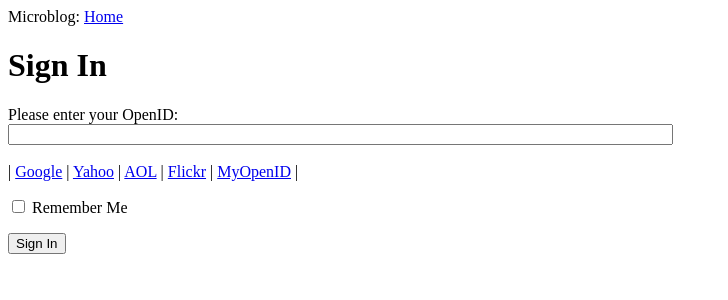
After one commit to frasanz/lflask, a Flask app: page /login in a window 1280 px wide. The commit adds this page. Shown: the top 300 px of the page, without its empty margins (0-728 px from the left). Run offline with Flask 2, Linux system fonts and the light colour scheme.

Commit message:
Ended until lesson #3

```diff
--- a/microblog/app/__init__.py
+++ b/microblog/app/__init__.py
@@ -1,4 +1,5 @@
 from flask import Flask
 
 app = Flask(__name__)
+app.config.from_object('config')
 from app  import views
--- a/microblog/app/templates/base.html
+++ b/microblog/app/templates/base.html
@@ -8,7 +8,15 @@
 	</head>
 	<body>
 		<div>Microblog: <a href="/index">Home</a></div>
-		<hr>
+		{% with messages = get_flashed_messages() %}
+		{% if messages %}
+		<ul>
+			{% for messages in messages %}
+			<li>{{ messages }}
+			{% endfor %}
+		</ul>
+		{% endif %}
+		{% endwith %}
 		{% block content %} {%endblock%}
 	</body>
 </html>
--- /dev/null
+++ b/microblog/app/templates/login.html
@@ -0,0 +1,34 @@
+<!-- extend from base layout -->
+{%extends "base.html" %}
+
+{% block content %}
+<script type="text/javascript">
+function set_openid(openid,pr)
+{
+	u =openid.search('<username'>)
+	if ( u!=-1){
+		// openid requires username
+		user = promt('Enter your' + pr + 'username:')
+		openid = openid.substr(0,u) + user
+	}
+	form = document.forms['login'];
+	form.elements['openid'].value=openid
+}
+</script>
+<h1>Sign In</h1>
+<form action="" method="post" name="login">
+	{{form.hidden_tag()}}
+	<p>
+		Please enter your OpenID:<br>
+		{{form.openid(size=80)}}<br>
+		{% for error in form.errors.openid %}
+		<span style="color:red;">[{{error}}]</span>
+		{% endfor %}<br />
+		|{% for pr in providers %}
+		<a href="javascript:set_openid('{{pr.url}}', ''{{pr.name}}');">{{pr.name}}</a> |
+		{% endfor %}
+	</p>
+	<p>{{form.remember_me}} Remember Me </p>
+	<p><input type="submit" value="Sign In"></p>
+</form>
+{% endblock %}
--- a/microblog/app/views.py
+++ b/microblog/app/views.py
@@ -1,16 +1,31 @@
+from flask import render_template, flash, redirect
 from app import app
+from forms import LoginForm
 
 @app.route('/')
 @app.route('/index')
 def index():
     user = {'nickname' : 'Miguel' } # fake user
-    return '''
-<html>
-    <head>
-        <title>Home Page</title>
-    </head
-    <body>
-        <h1>Hello, '''+ user['nickname'] + '''</h1>
-    </body>
-</html>
-'''
+    posts = [ #fake array of posts
+        {
+            'author': {'nickname':'John'},
+            'body': 'Beautiful day in Zaragoza'
+        },
+        {
+            'author': {'nickname':'Susan'},
+            'body': 'The Avengers movie was so cool!'
+
+        }
+        ]
+    return render_template("index.html", title = 'Home', user=user, posts=posts)
+
+@app.route('/login', methods =['GET', 'POST'])
+def login():
+    form = LoginForm()
+    if form.validate_on_submit():
+        flash('Login requested for OpenID="' + form.openid.data + '" , remember_me=' +str(form.remember_me.data))
+        return redirect('index')
+    return render_template('login.html',
+            title = 'Sign In',
+            form = form,
+            providers = app.config['OPENID_PROVIDERS'])
--- /dev/null
+++ b/microblog/forms.py
@@ -0,0 +1,7 @@
+from flask.ext.wtf import Form
+from wtforms import TextField, BooleanField
+from wtforms.validators import Required
+
+class LoginForm(Form):
+    openid = TextField('openid', validators = [Required()])
+    remember_me = BooleanField('remember_me', default = False)
```
Also changed, not shown: microblog/config.py (added, +8 -0 lines).
